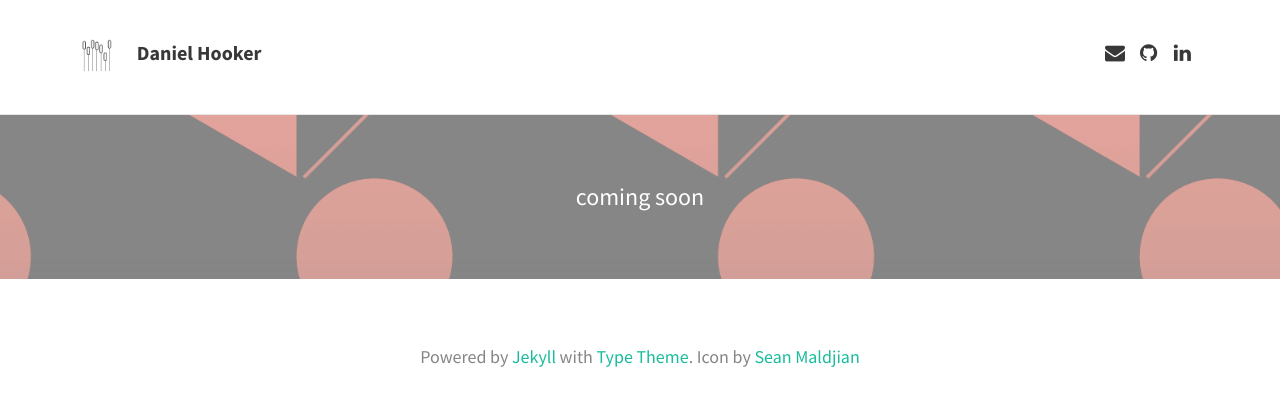
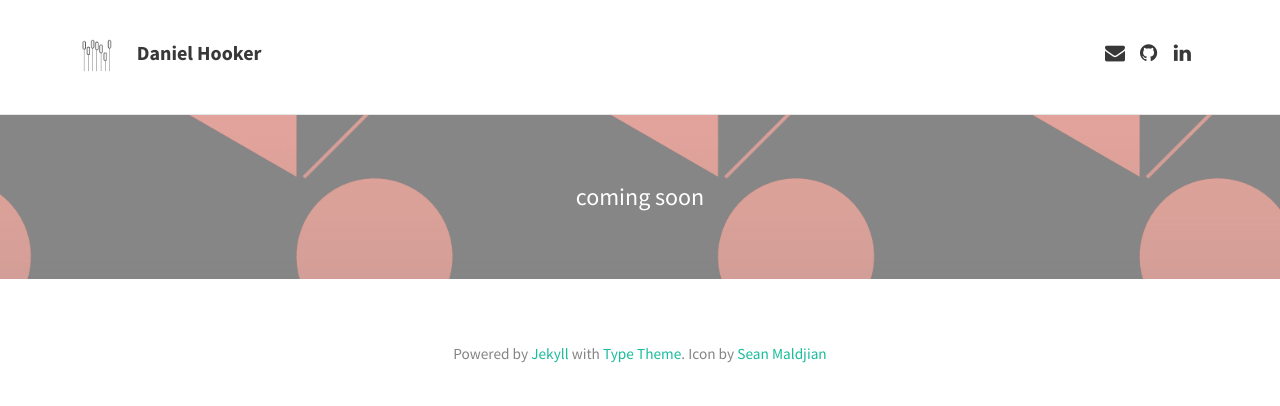
Before and after one commit to danhooker/danhooker.github.io, a Jekyll site: the page built from index.html, in a window 1280 px wide. Shown: the top 406 px of the page. Built offline with Jekyll 4.4.1, drawn with Linux system fonts in a browser that asks for light colours; the list of posts is cut into pages by our own code.

Commit message:
footer paragraph font size reduced

```diff
--- a/_sass/base/_global.scss
+++ b/_sass/base/_global.scss
@@ -50,6 +50,9 @@ h4 {
 blockquote {
     border-left: 2px solid;
     padding: 1em 1em;
+}
+footer p {
+  font-size: 0.85em;
 }
 blockquote p:last-child,
 footer p:last-child {
```
